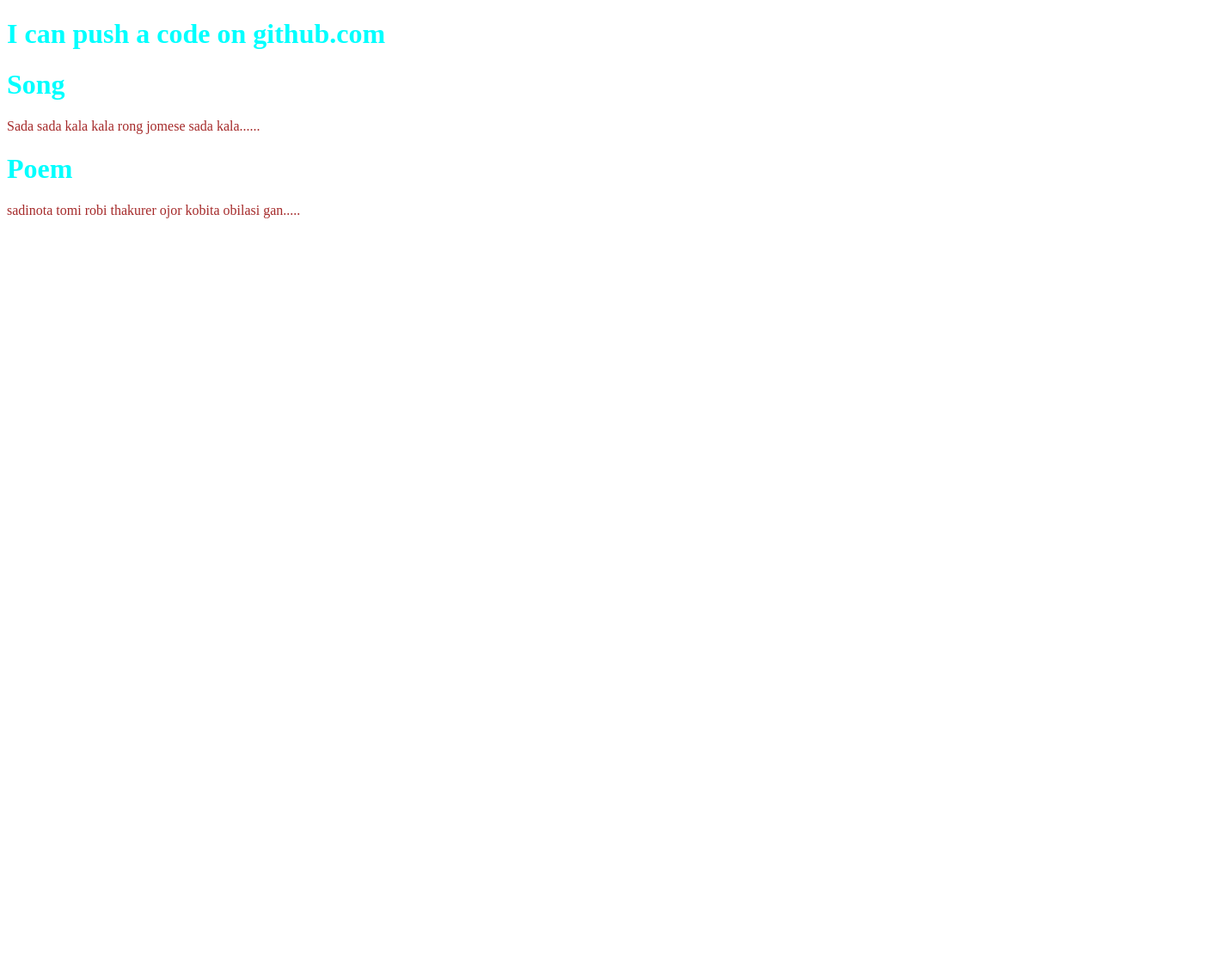
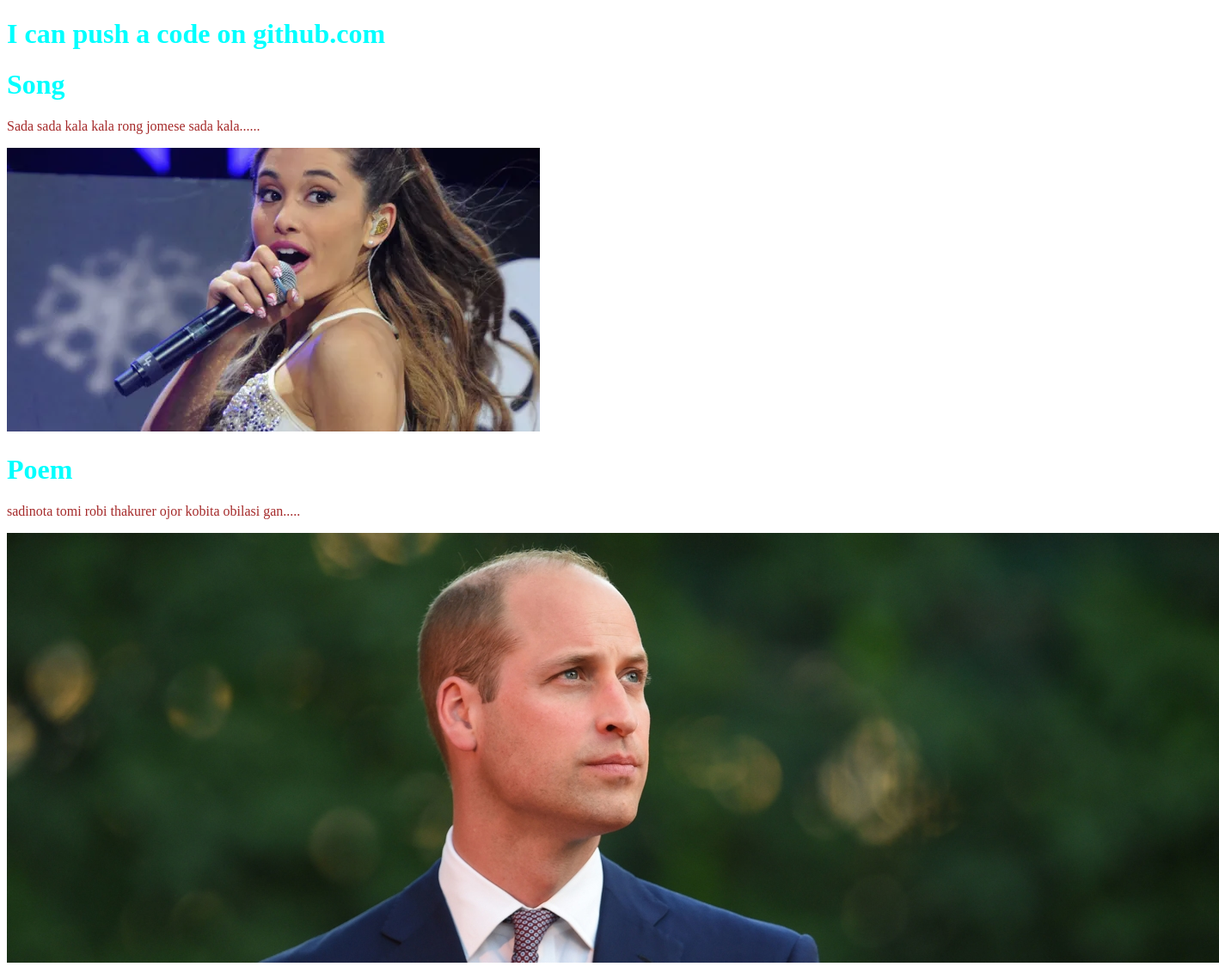
Before and after one commit to SATalukder/my-third-repo, a plain HTML site: page index.html in a window 1280 px wide. Shown: the whole page at 86% size, 1418 px wide, since content can reach past the window. Before the commit the page ends 800 px from the top, so only its background shows below. Drawn offline with Linux system fonts and the light colour scheme.

Commit message:
add singer Ariana Grande Picture

```diff
--- a/index.html
+++ b/index.html
@@ -11,8 +11,11 @@
     <h1>I can push a code on github.com</h1>
     <h1>Song</h1>
     <p>Sada sada kala kala rong jomese sada kala......</p>
+    <img src="Singer-Ariana-Grande.png" alt="Popular Singer-Ariana-Grande">
     <h1>Poem</h1>
     <p>sadinota tomi robi thakurer ojor kobita obilasi gan.....</p>
+    <img src="Willium.jpg" alt="The Son of Princes Diyana">
+
 
 
 </body>
```
Also changed, not shown: Singer-Ariana-Grande.png (added), Willium.jpg (added).
